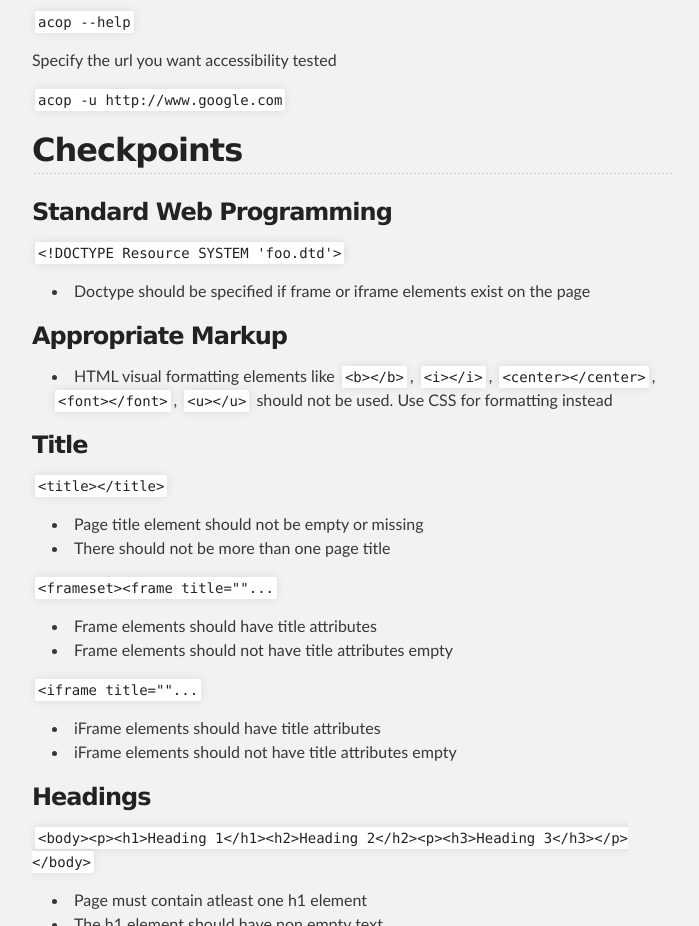
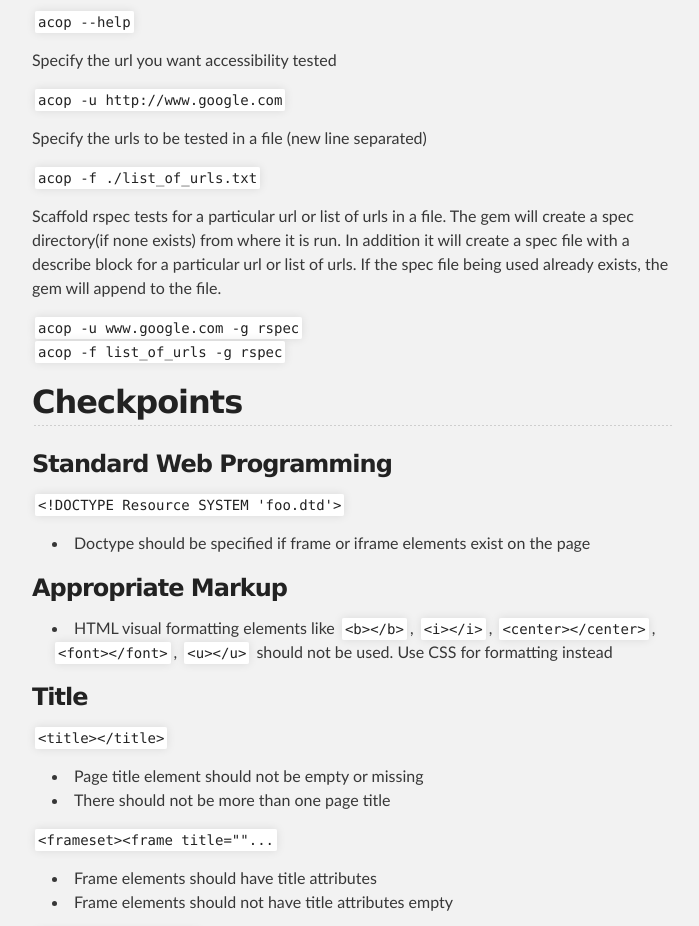
Before and after one commit to eveningsamurai/acop, a plain HTML site: page index.html in a window 1280 px wide. Shown: the part 860-1786 px from the top of the page, without its empty margins (288-987 px from the left). Drawn offline with Linux system fonts and the light colour scheme.

```diff
--- a/index.html
+++ b/index.html
@@ -56,6 +56,14 @@
 <p>Specify the url you want accessibility tested</p>
 
 <p><code>acop -u http://www.google.com</code></p>
+
+<p>Specify the urls to be tested in a file (new line separated)</p>
+
+<p><code>acop -f ./list_of_urls.txt</code></p>
+
+<p>Scaffold rspec tests for a particular url or list of urls in a file. The gem will create a spec directory(if none exists) from where it is run. In addition it will create a spec file with a describe block for a particular url or list of urls. If the spec file being used already exists, the gem will append to the file.</p>
+
+<p><code>acop -u www.google.com -g rspec</code><br><code>acop -f list_of_urls -g rspec</code></p>
 
 <h2>Checkpoints</h2>
 
```
Also changed, not shown: params.json (+1 -1 lines).
